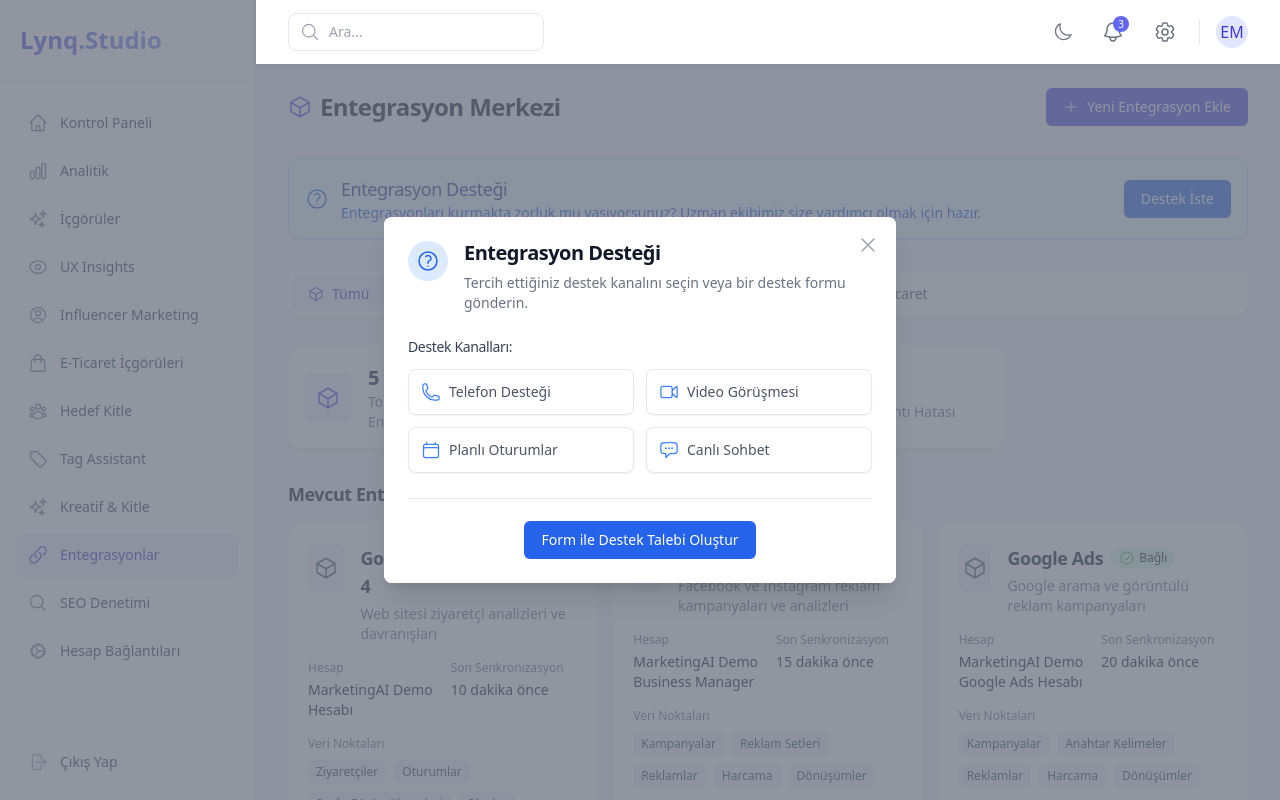
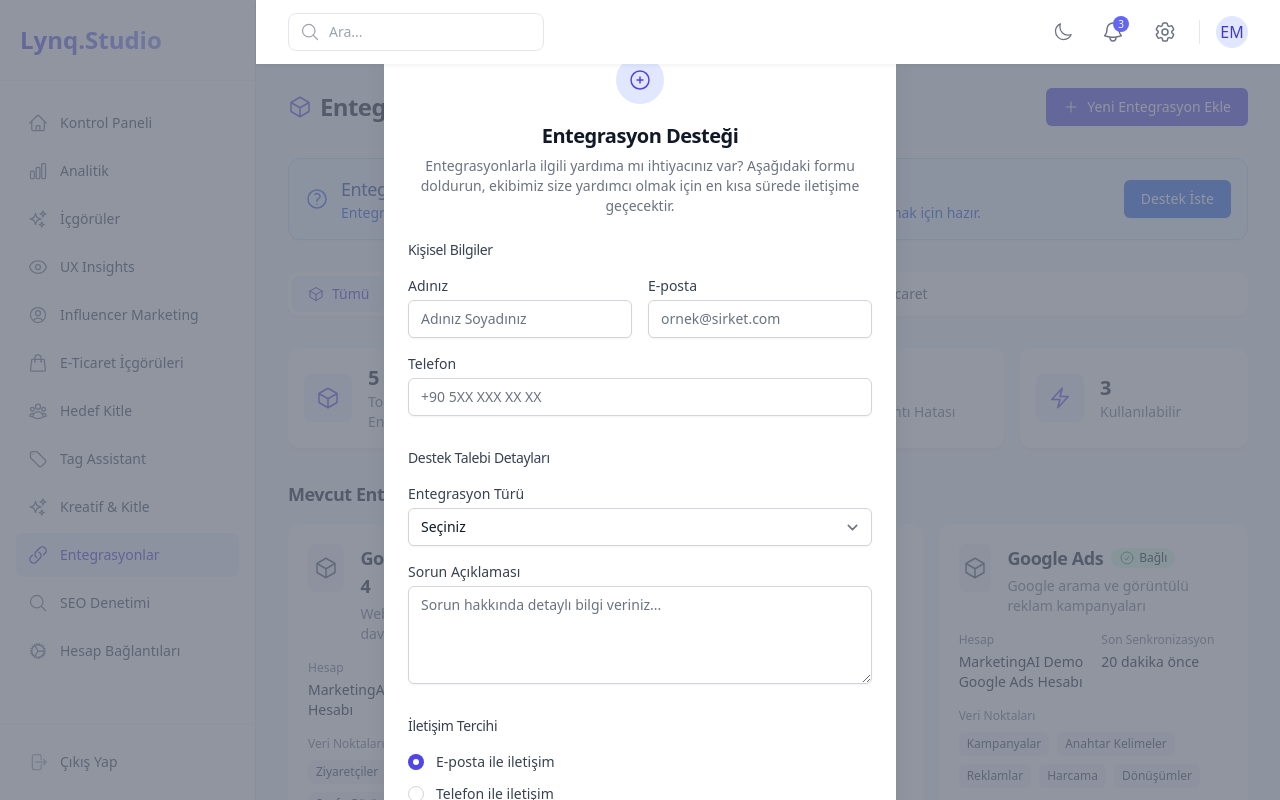
Before and after one commit to ertasemre/marketing-project, a React (Vite) app: page /integrations in a window 1280 px wide. Both pictures are taken after a click on the button "Destek İste". Shown: the top 800 px of the page. Built offline with nearby package versions, Linux system fonts and the light colour scheme; a web font is replaced by a local one.

Commit message:
Entegrasyon destek bölümünün tasarımı ve kullanım kolaylığı iyileştirildi

```diff
--- a/src/pages/IntegrationsCenter.tsx
+++ b/src/pages/IntegrationsCenter.tsx
@@ -21,7 +21,8 @@ import {
   VideoCameraIcon,
   CalendarIcon,
   ChatBubbleLeftEllipsisIcon,
-  XMarkIcon
+  XMarkIcon,
+  BoltIcon
 } from '@heroicons/react/24/outline';
 
 // Mock veri
@@ -554,7 +555,7 @@ const IntegrationsCenter = () => {
         </div>
       </div>
 
-      {/* Destek Modal */}
+      {/* Modal for Integration Support */}
       <Transition.Root show={showSupportModal} as={Fragment}>
         <Dialog as="div" className="relative z-10" onClose={setShowSupportModal}>
           <Transition.Child
@@ -570,7 +571,7 @@ const IntegrationsCenter = () => {
           </Transition.Child>
 
           <div className="fixed inset-0 z-10 overflow-y-auto">
-            <div className="flex min-h-full items-center justify-center p-4 text-center sm:p-0">
+            <div className="flex min-h-full items-end justify-center p-4 text-center sm:items-center sm:p-0">
               <Transition.Child
                 as={Fragment}
                 enter="ease-out duration-300"
@@ -580,116 +581,62 @@ const IntegrationsCenter = () => {
                 leaveFrom="opacity-100 translate-y-0 sm:scale-100"
                 leaveTo="opacity-0 translate-y-4 sm:translate-y-0 sm:scale-95"
               >
-                <Dialog.Panel className="relative transform overflow-hidden rounded-lg bg-white dark:bg-gray-800 text-left shadow-xl transition-all sm:my-8 w-full sm:max-w-lg">
-                  <div className="absolute top-0 right-0 pt-4 pr-4">
-                    <button
-                      type="button"
-                      className="rounded-md bg-white dark:bg-gray-800 text-gray-400 hover:text-gray-500 focus:outline-none"
-                      onClick={() => setShowSupportModal(false)}
-                    >
-                      <span className="sr-only">Kapat</span>
-                      <XMarkIcon className="h-6 w-6" aria-hidden="true" />
-                    </button>
+                <Dialog.Panel className="relative transform overflow-hidden rounded-lg bg-white px-4 pb-4 pt-5 text-left shadow-xl transition-all sm:my-8 sm:w-full sm:max-w-lg sm:p-6">
+                  <div>
+                    <div className="mx-auto flex h-12 w-12 items-center justify-center rounded-full bg-primary-100">
+                      <PlusCircleIcon className="h-6 w-6 text-primary-600" aria-hidden="true" />
                     </div>
-
-                  <div className="bg-white dark:bg-gray-800 px-4 pt-5 pb-4 sm:p-6">
-                    <div className="sm:flex sm:items-start">
-                      <div className="mx-auto flex h-12 w-12 flex-shrink-0 items-center justify-center rounded-full bg-blue-100 dark:bg-blue-900 sm:mx-0 sm:h-10 sm:w-10">
-                        <QuestionMarkCircleIcon className="h-6 w-6 text-blue-600 dark:text-blue-400" aria-hidden="true" />
-                      </div>
-                      <div className="mt-3 text-center sm:ml-4 sm:mt-0 sm:text-left">
-                        <Dialog.Title as="h3" className="text-xl font-semibold leading-6 text-gray-900 dark:text-white">
+                    <div className="mt-3 text-center sm:mt-5">
+                      <Dialog.Title as="h3" className="text-xl font-semibold leading-6 text-gray-900">
                         Entegrasyon Desteği
                       </Dialog.Title>
                       <div className="mt-2">
-                          <p className="text-sm text-gray-500 dark:text-gray-400">
-                            Tercih ettiğiniz destek kanalını seçin veya bir destek formu gönderin.
+                        <p className="text-sm text-gray-500">
+                          Entegrasyonlarla ilgili yardıma mı ihtiyacınız var? Aşağıdaki formu doldurun, ekibimiz size yardımcı olmak için en kısa sürede iletişime geçecektir.
                         </p>
                       </div>
                     </div>
                   </div>
 
-                    {!showSupportForm ? (
-                      <div className="mt-6">
-                        <h4 className="text-sm font-medium text-gray-700 dark:text-gray-300 mb-3">Destek Kanalları:</h4>
-                        <div className="grid grid-cols-2 gap-3 mb-6">
-                          <button
-                            onClick={() => selectSupportChannel('Telefon Desteği')}
-                            className="flex items-center p-3 bg-white dark:bg-gray-700 border border-gray-200 dark:border-gray-600 rounded-lg shadow-sm hover:bg-gray-50 dark:hover:bg-gray-600 transition-colors"
-                          >
-                            <PhoneIcon className="h-5 w-5 text-blue-500 dark:text-blue-400" />
-                            <span className="ml-2 text-sm text-gray-600 dark:text-gray-300">Telefon Desteği</span>
-                          </button>
-                          <button
-                            onClick={() => selectSupportChannel('Video Görüşmesi')}
-                            className="flex items-center p-3 bg-white dark:bg-gray-700 border border-gray-200 dark:border-gray-600 rounded-lg shadow-sm hover:bg-gray-50 dark:hover:bg-gray-600 transition-colors"
-                          >
-                            <VideoCameraIcon className="h-5 w-5 text-blue-500 dark:text-blue-400" />
-                            <span className="ml-2 text-sm text-gray-600 dark:text-gray-300">Video Görüşmesi</span>
-                          </button>
-                          <button
-                            onClick={() => selectSupportChannel('Planlı Oturumlar')}
-                            className="flex items-center p-3 bg-white dark:bg-gray-700 border border-gray-200 dark:border-gray-600 rounded-lg shadow-sm hover:bg-gray-50 dark:hover:bg-gray-600 transition-colors"
-                          >
-                            <CalendarIcon className="h-5 w-5 text-blue-500 dark:text-blue-400" />
-                            <span className="ml-2 text-sm text-gray-600 dark:text-gray-300">Planlı Oturumlar</span>
-                          </button>
-                          <button
-                            onClick={() => selectSupportChannel('Canlı Sohbet')}
-                            className="flex items-center p-3 bg-white dark:bg-gray-700 border border-gray-200 dark:border-gray-600 rounded-lg shadow-sm hover:bg-gray-50 dark:hover:bg-gray-600 transition-colors"
-                          >
-                            <ChatBubbleLeftEllipsisIcon className="h-5 w-5 text-blue-500 dark:text-blue-400" />
-                            <span className="ml-2 text-sm text-gray-600 dark:text-gray-300">Canlı Sohbet</span>
-                          </button>
-                        </div>
-
-                        <div className="text-center">
-                          <span className="inline-block w-full h-px bg-gray-200 dark:bg-gray-700 mb-4"></span>
-                          <button
-                            onClick={() => setShowSupportForm(true)}
-                            className="inline-flex items-center justify-center px-4 py-2 border border-transparent text-sm font-medium rounded-md text-white bg-blue-600 hover:bg-blue-700"
-                          >
-                            Form ile Destek Talebi Oluştur
-                          </button>
-                        </div>
-                      </div>
-                    ) : (
-                      <div className="mt-6">
-                        <form onSubmit={handleSupportFormSubmit} className="space-y-4">
-                          <div className="grid grid-cols-1 md:grid-cols-2 gap-4">
+                  <form onSubmit={handleSupportFormSubmit} className="mt-6 space-y-6">
+                    {/* Personal Information Section */}
+                    <div className="space-y-4">
+                      <h4 className="text-sm font-medium text-gray-700">Kişisel Bilgiler</h4>
+                      <div className="grid grid-cols-1 gap-4 sm:grid-cols-2">
                         <div>
-                              <label htmlFor="name" className="block text-sm font-medium text-gray-700 dark:text-gray-300 mb-1">
-                                Adınız Soyadınız*
+                          <label htmlFor="name" className="block text-sm font-medium text-gray-700">
+                            Adınız
                           </label>
                           <input
                             type="text"
                             name="name"
                             id="name"
-                                required
                             value={supportFormData.name}
                             onChange={handleInputChange}
-                                className="block w-full rounded-md border-gray-300 dark:border-gray-600 dark:bg-gray-700 dark:text-white shadow-sm focus:border-blue-500 focus:ring-blue-500"
+                            className="mt-1 block w-full rounded-md border-gray-300 shadow-sm focus:border-primary-500 focus:ring-primary-500 sm:text-sm"
+                            placeholder="Adınız Soyadınız"
+                            required
                           />
                         </div>
-
                         <div>
-                              <label htmlFor="email" className="block text-sm font-medium text-gray-700 dark:text-gray-300 mb-1">
-                                E-posta Adresiniz*
+                          <label htmlFor="email" className="block text-sm font-medium text-gray-700">
+                            E-posta
                           </label>
                           <input
                             type="email"
                             name="email"
                             id="email"
-                                required
                             value={supportFormData.email}
                             onChange={handleInputChange}
-                                className="block w-full rounded-md border-gray-300 dark:border-gray-600 dark:bg-gray-700 dark:text-white shadow-sm focus:border-blue-500 focus:ring-blue-500"
+                            className="mt-1 block w-full rounded-md border-gray-300 shadow-sm focus:border-primary-500 focus:ring-primary-500 sm:text-sm"
+                            placeholder="ornek@sirket.com"
+                            required
                           />
                         </div>
-
+                      </div>
                       <div>
-                              <label htmlFor="phone" className="block text-sm font-medium text-gray-700 dark:text-gray-300 mb-1">
-                                Telefon Numaranız
+                        <label htmlFor="phone" className="block text-sm font-medium text-gray-700">
+                          Telefon
                         </label>
                         <input
                           type="tel"
@@ -697,116 +644,114 @@ const IntegrationsCenter = () => {
                           id="phone"
                           value={supportFormData.phone}
                           onChange={handleInputChange}
-                                className="block w-full rounded-md border-gray-300 dark:border-gray-600 dark:bg-gray-700 dark:text-white shadow-sm focus:border-blue-500 focus:ring-blue-500"
+                          className="mt-1 block w-full rounded-md border-gray-300 shadow-sm focus:border-primary-500 focus:ring-primary-500 sm:text-sm"
+                          placeholder="+90 5XX XXX XX XX"
                         />
-                            </div>
-
-                            <div>
-                              <label htmlFor="integration" className="block text-sm font-medium text-gray-700 dark:text-gray-300 mb-1">
-                                Entegrasyon Tipi*
-                              </label>
-                              <select
-                                name="integration"
-                                id="integration"
-                                required
-                                value={supportFormData.integration}
-                                onChange={handleInputChange}
-                                className="block w-full rounded-md border-gray-300 dark:border-gray-600 dark:bg-gray-700 dark:text-white shadow-sm focus:border-blue-500 focus:ring-blue-500"
-                              >
-                                <option value="">Entegrasyon seçin</option>
-                                {mockIntegrations.map(integration => (
-                                  <option key={integration.id} value={integration.id}>{integration.name}</option>
-                                ))}
-                                <option value="other">Diğer</option>
-                              </select>
                       </div>
                     </div>
 
+                    {/* Support Request Details */}
+                    <div className="space-y-4 pt-2">
+                      <h4 className="text-sm font-medium text-gray-700">Destek Talebi Detayları</h4>
                       <div>
-                            <label htmlFor="description" className="block text-sm font-medium text-gray-700 dark:text-gray-300 mb-1">
-                              Yaşadığınız Sorun veya İhtiyacınız*
+                        <label htmlFor="integrationType" className="block text-sm font-medium text-gray-700">
+                          Entegrasyon Türü
+                        </label>
+                        <select
+                          id="integrationType"
+                          name="integrationType"
+                          value={supportFormData.integration}
+                          onChange={handleInputChange}
+                          className="mt-1 block w-full rounded-md border-gray-300 shadow-sm focus:border-primary-500 focus:ring-primary-500 sm:text-sm"
+                          required
+                        >
+                          <option value="">Seçiniz</option>
+                          {mockIntegrations.map((integration) => (
+                            <option key={integration.id} value={integration.type}>
+                              {integration.name}
+                            </option>
+                          ))}
+                        </select>
+                      </div>
+                      <div>
+                        <label htmlFor="description" className="block text-sm font-medium text-gray-700">
+                          Sorun Açıklaması
                         </label>
                         <textarea
+                          id="description"
                           name="description"
-                              id="description"
-                              rows={3}
-                              required
+                          rows={4}
                           value={supportFormData.description}
                           onChange={handleInputChange}
-                              className="block w-full rounded-md border-gray-300 dark:border-gray-600 dark:bg-gray-700 dark:text-white shadow-sm focus:border-blue-500 focus:ring-blue-500"
-                              placeholder="Entegrasyon sürecinde karşılaştığınız sorunları veya ihtiyaçlarınızı anlatın..."
+                          className="mt-1 block w-full rounded-md border-gray-300 shadow-sm focus:border-primary-500 focus:ring-primary-500 sm:text-sm"
+                          placeholder="Sorun hakkında detaylı bilgi veriniz..."
+                          required
                         />
                       </div>
+                    </div>
 
-                          <div>
-                            <label className="block text-sm font-medium text-gray-700 dark:text-gray-300 mb-2">
-                              Tercih Ettiğiniz İletişim Yöntemi
-                            </label>
-                            <div className="grid grid-cols-3 gap-3">
-                              <div className="flex items-center p-2 border rounded-md border-gray-300 dark:border-gray-600">
+                    {/* Contact Preferences */}
+                    <div className="space-y-4 pt-2">
+                      <h4 className="text-sm font-medium text-gray-700">İletişim Tercihi</h4>
+                      <div className="space-y-3">
+                        <div className="flex items-center">
                           <input
-                                  id="contact-email"
+                            id="contactEmail"
                             name="preferredContact"
                             type="radio"
                             checked={supportFormData.preferredContact === 'email'}
-                                  value="email"
-                                  onChange={handleInputChange}
-                                  className="h-4 w-4 text-blue-600 focus:ring-blue-500 border-gray-300 dark:border-gray-600"
+                            onChange={() => selectSupportChannel('email')}
+                            className="h-4 w-4 border-gray-300 text-primary-600 focus:ring-primary-500"
                           />
-                                <label htmlFor="contact-email" className="ml-2 block text-sm text-gray-700 dark:text-gray-300">
-                                  E-posta
+                          <label htmlFor="contactEmail" className="ml-3 block text-sm font-medium text-gray-700">
+                            E-posta ile iletişim
                           </label>
                         </div>
-                              <div className="flex items-center p-2 border rounded-md border-gray-300 dark:border-gray-600">
+                        <div className="flex items-center">
                           <input
-                                  id="contact-phone"
+                            id="contactPhone"
                             name="preferredContact"
                             type="radio"
                             checked={supportFormData.preferredContact === 'phone'}
-                                  value="phone"
-                                  onChange={handleInputChange}
-                                  className="h-4 w-4 text-blue-600 focus:ring-blue-500 border-gray-300 dark:border-gray-600"
+                            onChange={() => selectSupportChannel('phone')}
+                            className="h-4 w-4 border-gray-300 text-primary-600 focus:ring-primary-500"
                           />
-                                <label htmlFor="contact-phone" className="ml-2 block text-sm text-gray-700 dark:text-gray-300">
-                                  Telefon
+                          <label htmlFor="contactPhone" className="ml-3 block text-sm font-medium text-gray-700">
+                            Telefon ile iletişim
                           </label>
                         </div>
-                              <div className="flex items-center p-2 border rounded-md border-gray-300 dark:border-gray-600">
+                        <div className="flex items-center">
                           <input
-                                  id="contact-video"
+                            id="contactVideo"
                             name="preferredContact"
                             type="radio"
                             checked={supportFormData.preferredContact === 'video'}
-                                  value="video"
-                                  onChange={handleInputChange}
-                                  className="h-4 w-4 text-blue-600 focus:ring-blue-500 border-gray-300 dark:border-gray-600"
+                            onChange={() => selectSupportChannel('video')}
+                            className="h-4 w-4 border-gray-300 text-primary-600 focus:ring-primary-500"
                           />
-                                <label htmlFor="contact-video" className="ml-2 block text-sm text-gray-700 dark:text-gray-300">
-                                  Video
+                          <label htmlFor="contactVideo" className="ml-3 block text-sm font-medium text-gray-700">
+                            Video görüşmesi
                           </label>
                         </div>
                       </div>
                     </div>
 
-                          <div className="flex justify-end space-x-3 pt-2">
+                    <div className="mt-5 sm:mt-6 sm:grid sm:grid-flow-row-dense sm:grid-cols-2 sm:gap-3">
+                      <button
+                        type="submit"
+                        className="inline-flex w-full justify-center rounded-md bg-primary-600 px-3 py-2 text-sm font-semibold text-white shadow-sm hover:bg-primary-500 focus-visible:outline focus-visible:outline-2 focus-visible:outline-offset-2 focus-visible:outline-primary-600 sm:col-start-2"
+                      >
+                        Destek Talebi Oluştur
+                      </button>
                       <button
                         type="button"
-                              onClick={() => setShowSupportForm(false)}
-                              className="inline-flex items-center px-4 py-2 border border-gray-300 dark:border-gray-600 rounded-md shadow-sm text-sm font-medium text-gray-700 dark:text-gray-200 bg-white dark:bg-gray-700 hover:bg-gray-50 dark:hover:bg-gray-600 focus:outline-none focus:ring-2 focus:ring-offset-2 focus:ring-gray-500"
+                        className="mt-3 inline-flex w-full justify-center rounded-md bg-white px-3 py-2 text-sm font-semibold text-gray-900 shadow-sm ring-1 ring-inset ring-gray-300 hover:bg-gray-50 sm:col-start-1 sm:mt-0"
+                        onClick={() => setShowSupportModal(false)}
                       >
-                              Geri
-                            </button>
-                            <button
-                              type="submit"
-                              className="inline-flex items-center px-4 py-2 border border-transparent rounded-md shadow-sm text-sm font-medium text-white bg-blue-600 hover:bg-blue-700 focus:outline-none focus:ring-2 focus:ring-offset-2 focus:ring-blue-500"
-                            >
-                              Destek Talebi Gönder
+                        İptal
                       </button>
                     </div>
                   </form>
-                      </div>
-                    )}
-                  </div>
                 </Dialog.Panel>
               </Transition.Child>
             </div>
@@ -867,6 +812,18 @@ const IntegrationsCenter = () => {
             <p className="text-sm text-gray-500">Bağlantı Hatası</p>
           </div>
         </div>
+
+        <div className="bg-white rounded-xl shadow-soft p-4 flex items-center">
+          <div className="bg-primary-50 p-3 rounded-lg">
+            <BoltIcon className="h-6 w-6 text-primary-600" />
+          </div>
+          <div className="ml-4">
+            <h3 className="text-xl font-semibold">
+              {availableIntegrations.length}
+            </h3>
+            <p className="text-sm text-gray-500">Kullanılabilir</p>
+          </div>
+        </div>
       </div>
 
       {/* Entegrasyonlar Listesi */}
```
Lines whose indentation alone changed are shown as unchanged.
